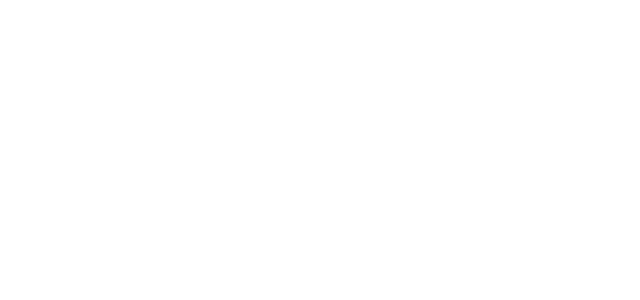
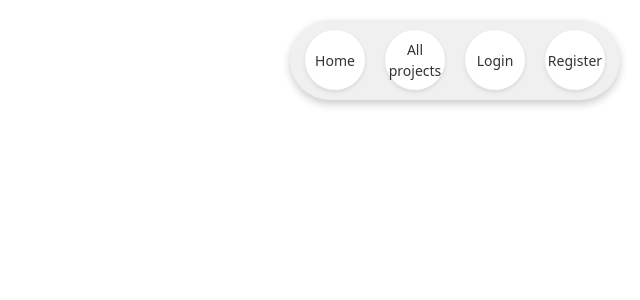
Before and after one commit to DragomirMollov/react-project-06.2024, a React (Vite) app in the folder client/: page /login in a window 1280 px wide. Before the commit this address had no page. Shown: the top 300 px of the page, without its empty margins (640-1280 px from the left). Built offline with nearby package versions, Linux system fonts and the light colour scheme.

Commit message:
change navigations and module css for Header

```diff
--- a/client/src/App.jsx
+++ b/client/src/App.jsx
@@ -7,12 +7,14 @@
 import Work from './components/Work';
 import Projects from './components/Projects';
 import Contact from './components/Contact';
+import Header from "./components/header/Header";
 
 function App() {
 
   return (
     <AuthContextProvider>
       <div>
+        <Header />
         <main>
           <Routes>
             <Route path="/" element={<Sidenav />} />
--- /dev/null
+++ b/client/src/components/header/Header.jsx
@@ -0,0 +1,26 @@
+import { Link } from 'react-router-dom';
+import { useAuthContext } from '../../contexts/AuthContext';
+import styles from './Header.module.css';
+
+export default function Header() {
+    const { isAuthenticated } = useAuthContext();
+    return (
+        <div className={styles.headerContainer}>
+            <header className={styles.circleNav}>
+                <Link className={`${styles.navLink} ${styles.home}`} to="/">Home</Link>
+                <Link className={styles.navLink} to="/projects">All projects</Link>
+                {isAuthenticated ? (
+                    <div id="user" className={styles.authLinks}>
+                        <Link className={styles.navLink} to="/main">Main</Link>
+                        <Link className={styles.navLink} to="/logout">Logout</Link>
+                    </div>
+                ) : (
+                    <div id="guest" className={styles.authLinks}>
+                        <Link className={styles.navLink} to="/login">Login</Link>
+                        <Link className={styles.navLink} to="/register">Register</Link>
+                    </div>
+                )}
+            </header>
+        </div>
+    );
+}
--- /dev/null
+++ b/client/src/components/header/Header.module.css
@@ -0,0 +1,49 @@
+.headerContainer {
+    position: absolute;
+    top: 20px;
+    right: 20px;
+}
+
+.circleNav {
+    display: flex;
+    flex-direction: row;
+    justify-content: flex-end;
+    align-items: center;
+    gap: 10px; /* space between the circles */
+    background-color: #f0f0f0;
+    padding: 10px;
+    border-radius: 50px; /* make the container slightly rounded */
+    box-shadow: 0 4px 8px rgba(0, 0, 0, 0.2);
+}
+
+.navLink {
+    display: flex;
+    justify-content: center;
+    align-items: center;
+    width: 60px;
+    height: 60px;
+    margin: 0 5px;
+    border-radius: 50%;
+    background-color: #ffffff;
+    box-shadow: 0 2px 4px rgba(0, 0, 0, 0.1);
+    text-decoration: none;
+    color: #333;
+    font-size: 14px;
+    text-align: center;
+    cursor: pointer;
+    transition: transform 0.2s ease-in-out;
+}
+
+.navLink:hover {
+    transform: scale(1.1);
+}
+
+.authLinks {
+    display: flex;
+    flex-direction: row;
+    gap: 10px; /* space between the auth links */
+}
+
+.home {
+    /* Additional styles for the home link if needed */
+}
```
